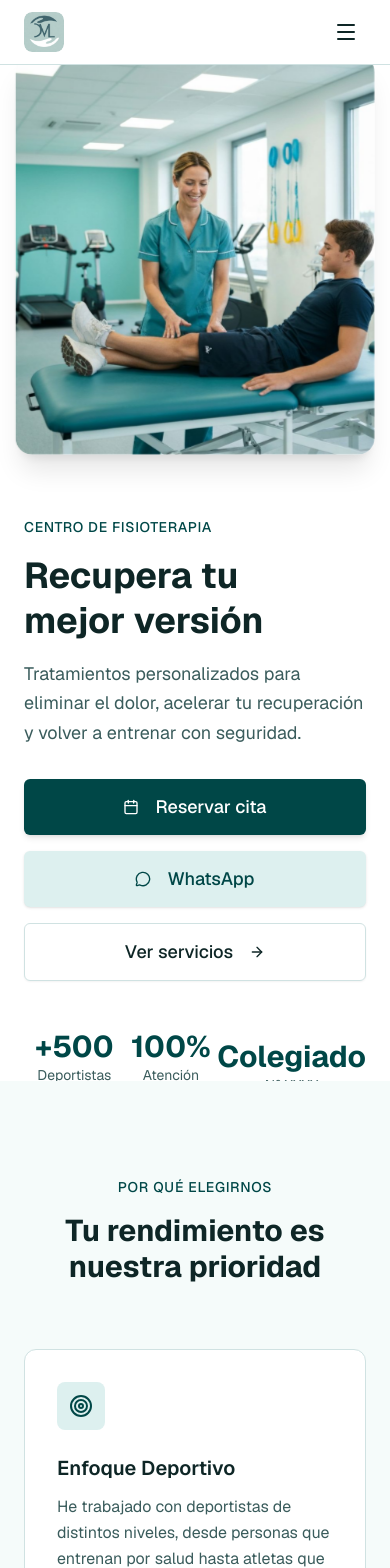
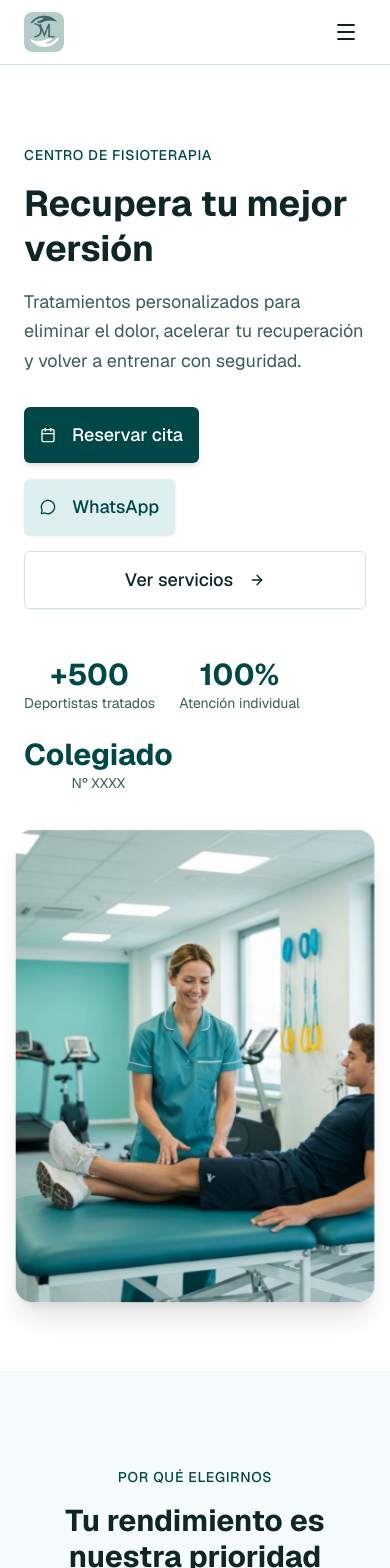
Before and after one commit to DavidMorras/Web-Villuendas, a Next.js app: page / in a window 390 px wide. Shown: the top 1568 px of the page. Built offline with nearby package versions, Linux system fonts and the light colour scheme.

Commit message:
Cambio hero

```diff
--- a/components/landing/hero.tsx
+++ b/components/landing/hero.tsx
@@ -15,35 +15,18 @@ export function Hero() {
   }
 
   return (
-    <section className="relative min-h-[85svh] flex items-center bg-background overflow-hidden">
+    <section className="relative flex items-center bg-background overflow-hidden py-20">
       <div className="container mx-auto px-6 lg:px-8">
-        <div className="grid grid-cols-1 lg:grid-cols-2 gap-12 lg:gap-16 items-center">
-
-          {/* IMAGEN (MÓVIL ARRIBA) */}
-          <div
-            className="relative opacity-0 scale-105 animate-[fadeZoom_1s_ease-out_forwards]"
-          >
-            <div className="relative w-full h-[380px] sm:h-[450px] rounded-2xl overflow-hidden shadow-xl">
-              <Image
-                src="/images/hero-fisio.jpg"
-                alt="Fisioterapia deportiva profesional"
-                fill
-                className="object-cover"
-                priority
-              />
-            </div>
-          </div>
+        <div className="grid lg:grid-cols-2 gap-12 lg:gap-16 items-center">
 
           {/* TEXTOS */}
-          <div
-            className="space-y-8 opacity-0 translate-y-6 animate-[fadeUp_0.8s_ease-out_forwards]"
-          >
+          <div className="space-y-8 opacity-0 animate-[fadeUp_0.8s_ease-out_forwards]">
             <div className="space-y-4">
               <p className="text-sm font-medium tracking-wider uppercase text-primary">
                 Centro de fisioterapia
               </p>
 
-              <h1 className="text-4xl md:text-5xl lg:text-6xl font-bold text-foreground leading-tight text-balance">
+              <h1 className="text-4xl md:text-5xl lg:text-6xl font-bold text-foreground leading-tight">
                 Recupera tu mejor versión
               </h1>
 
@@ -54,7 +37,6 @@ export function Hero() {
 
             {/* BOTONES */}
             <div className="flex flex-col sm:flex-row flex-wrap gap-4">
-
               <a
                 href="https://calendly.com/davidmorras2/masaje-terapeutico?locale=es"
                 target="_blank"
@@ -62,7 +44,7 @@ export function Hero() {
               >
                 <Button
                   size="lg"
-                  className="text-lg px-10 py-7 shadow-md hover:shadow-lg transition-all w-full sm:w-auto"
+                  className="text-lg px-10 py-7 shadow-md hover:shadow-lg transition-all"
                 >
                   <Calendar className="mr-2 h-6 w-6" />
                   Reservar cita
@@ -77,7 +59,7 @@ export function Hero() {
                 <Button
                   size="lg"
                   variant="secondary"
-                  className="text-lg px-10 py-7 shadow-sm hover:shadow-md transition-all w-full sm:w-auto"
+                  className="text-lg px-10 py-7 shadow-sm hover:shadow-md transition-all"
                 >
                   <MessageCircle className="mr-2 h-6 w-6" />
                   WhatsApp
@@ -87,7 +69,7 @@ export function Hero() {
               <Button
                 size="lg"
                 variant="outline"
-                className="text-lg px-10 py-7 hover:bg-muted transition-all w-full sm:w-auto"
+                className="text-lg px-10 py-7 hover:bg-muted transition-all"
                 onClick={handleScrollToServices}
               >
                 Ver servicios
@@ -96,26 +78,40 @@ export function Hero() {
             </div>
 
             {/* MICROCOPYS */}
-            <div className="flex items-center justify-between sm:justify-start sm:gap-8 pt-4">
+            <div className="flex items-center gap-6 sm:gap-8 pt-4 flex-wrap">
 
-              <div className="text-center">
+              <div className="text-center min-w-[100px]">
                 <p className="text-3xl font-bold text-primary">+500</p>
                 <p className="text-sm text-muted-foreground">Deportistas tratados</p>
               </div>
 
               <div className="hidden sm:block h-12 w-px bg-border" />
 
-              <div className="text-center">
+              <div className="text-center min-w-[100px]">
                 <p className="text-3xl font-bold text-primary">100%</p>
                 <p className="text-sm text-muted-foreground">Atención individual</p>
               </div>
 
               <div className="hidden sm:block h-12 w-px bg-border" />
 
-              <div className="text-center">
+              <div className="text-center min-w-[100px]">
                 <p className="text-3xl font-bold text-primary">Colegiado</p>
                 <p className="text-sm text-muted-foreground">Nº XXXX</p>
               </div>
+
+            </div>
+          </div>
+
+          {/* IMAGEN A LA DERECHA */}
+          <div className="relative opacity-0 scale-105 animate-[fadeZoom_1s_ease-out_forwards]">
+            <div className="relative w-full h-[450px] md:h-[550px] rounded-2xl overflow-hidden shadow-xl">
+              <Image
+                src="/images/hero-fisio.jpg"
+                alt="Fisioterapia deportiva profesional"
+                fill
+                className="object-cover"
+                priority
+              />
             </div>
           </div>
 
```
